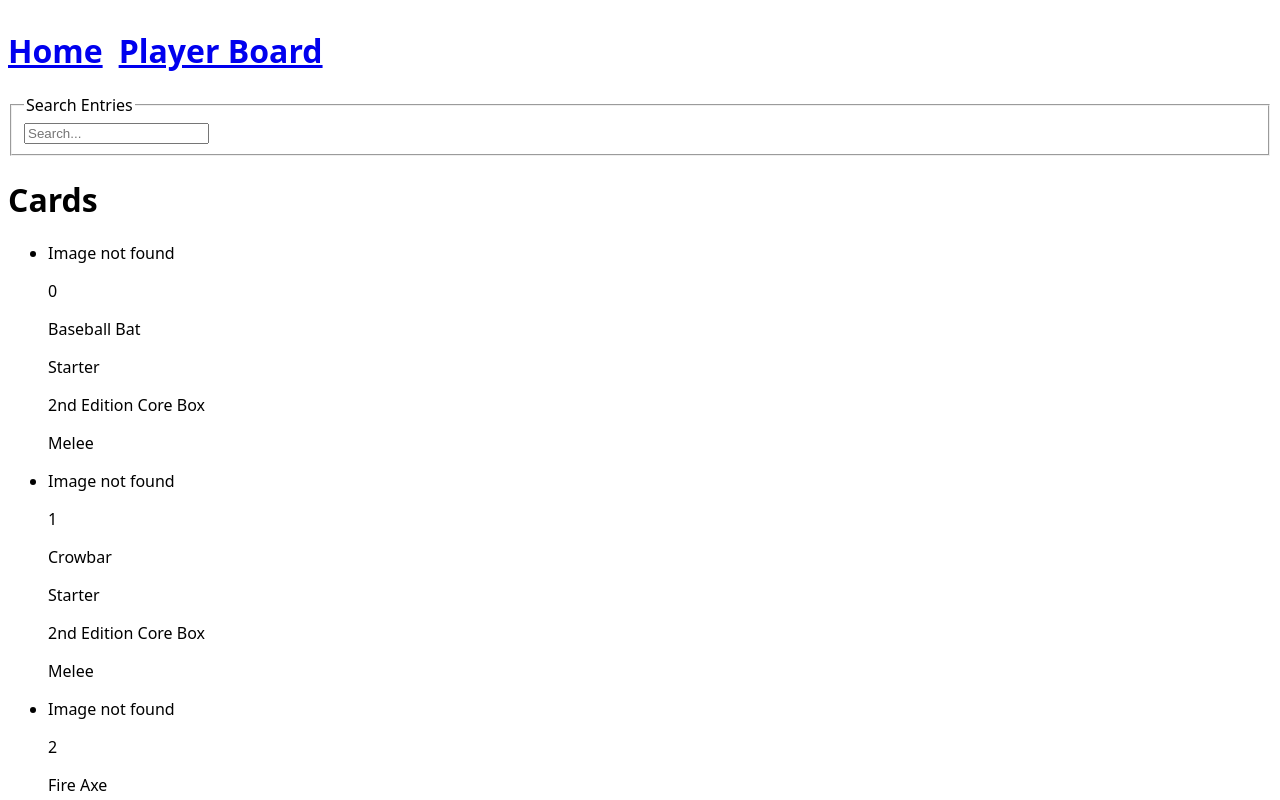
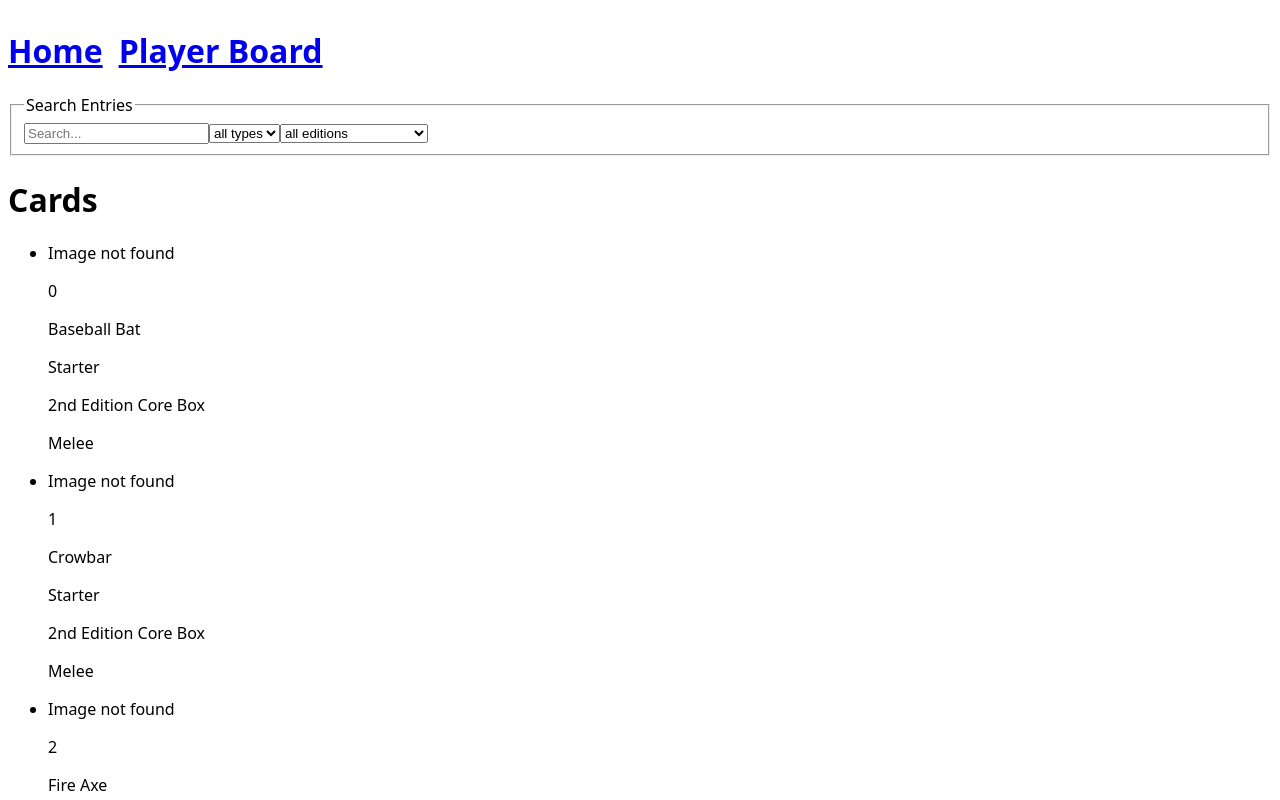
Before and after one commit to danijourdain/zombicide-database, a React (Vite) app in the folder website/: page / in a window 1280 px wide. Shown: the top 800 px of the page. Built offline with nearby package versions, Linux system fonts and the light colour scheme.

Commit message:
filtering assembling correct query

```diff
--- a/website/src/components/cards/CardList.jsx
+++ b/website/src/components/cards/CardList.jsx
@@ -1,6 +1,6 @@
 import CardTile from './CardTile';
 
-        const CardList = ({cards}) => {
+const CardList = ({cards}) => {
     return <>
         <h1>Cards</h1>
         <ul>
--- a/website/src/components/cards/FilteredCardList.jsx
+++ b/website/src/components/cards/FilteredCardList.jsx
@@ -11,6 +11,7 @@ import {
     sortCardsByName,
     sortCardsByType,
     sortCardsByEdition,
+    getUniqueList,
 } from '../../utilities/cardFilterMethods';
 
 const sortMethods = [
@@ -55,6 +56,8 @@ const FilteredCardList = () => {
         <search>
             <FilterCardForm
               {...{searchText, selectedType, selectedEdition, selectedSortMethod}}
+                types={getUniqueList(cardData, "type")}
+                editions={getUniqueList(cardData, "edition")}
                 onSearchTextChanged={handleSearchTextChanged}
                 onSelectedTypeChanged={handleSelectedTypeChanged}
                 onSelectedEditionChanged={handleSelectedEditionChanged}
--- /dev/null
+++ b/website/src/components/forms/DropdownSelect.jsx
@@ -0,0 +1,8 @@
+const DropdownSelect = ({categories, onChange, nullOption, value}) => {
+    return <select onChange={onChange} value={value}>
+        <option selected value="">{nullOption}</option>
+        {categories.map((category) => <option value={category}>{category}</option>)}
+    </select>;
+}
+
+export default DropdownSelect;
--- a/website/src/components/forms/FilterCardForm.jsx
+++ b/website/src/components/forms/FilterCardForm.jsx
@@ -1,9 +1,10 @@
 import { bindValueEventSetter } from "../../utilities/eventHelpers";
+import DropdownSelect from "./DropdownSelect";
 
 const FilterCardForm = ({
     searchText, onSearchTextChanged,
-    selectedType, onSelectedTypeChanged,
-    selectedEdition, onSelectedEditionChanged,
+    selectedType, onSelectedTypeChanged, types,
+    selectedEdition, onSelectedEditionChanged, editions,
     selectedSortMethod, onSelectedSortMethodChanged,
     sortMethodOptions
 }) => {
@@ -17,6 +18,8 @@ const FilterCardForm = ({
                 value={searchText}
                 onChange={bindValueEventSetter(onSearchTextChanged)}/>
             </label>
+            <DropdownSelect categories={types} nullOption="all types" onChange={bindValueEventSetter(onSelectedTypeChanged)} value={selectedType}/>
+            <DropdownSelect categories={editions} nullOption="all editions" onChange={bindValueEventSetter(onSelectedEditionChanged)} value={selectedEdition}/>
         </fieldset>
     </form>;
 }
--- a/website/src/utilities/cardFilterMethods.js
+++ b/website/src/utilities/cardFilterMethods.js
@@ -23,7 +23,19 @@ export const sortCardsByType = (cardList) =>
 export const sortCardsByEdition = (cardList) =>
     cardList.sort((a,b) => compareNaively(a.edition.toLowerCase(), b.edition.toLowerCase()));
 
+export function getUniqueList(cardList, field) {
+    var list = [];
+    var lookup = {};
+    for (var card, i =0; card = cardList[i++];) {
+        var item = card[field];
+        if(!(item in lookup)) {
+            lookup[item] = 1;
+            list.push(item);
+        }
+    }
 
+    return list;
+}
 
 function compareNaively(a, b)
 {
```
